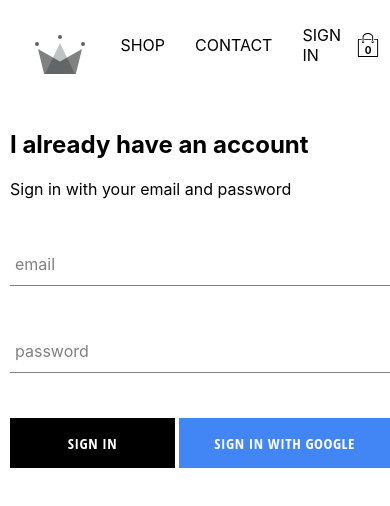
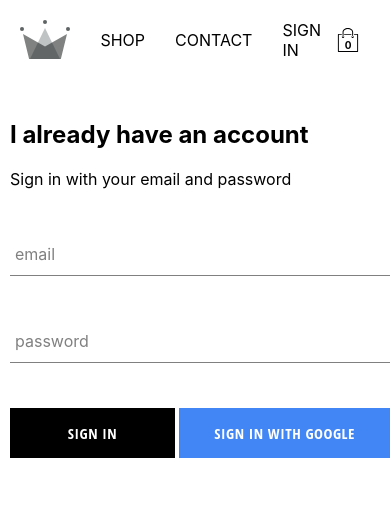
Before and after one commit to xhoana-muchasaj/crwn-clothing, a React (Create React App) app: page /signin in a window 390 px wide. Shown: the top 506 px of the page. Built offline with nearby package versions, Linux system fonts and the light colour scheme; no server answers; the HTML template or start-up script is replaced by a standard one.

Commit message:
mobile wip

```diff
--- a/src/App.css
+++ b/src/App.css
@@ -1,7 +1,11 @@
 body {
   font-family: "Open Sans Condensed";
   padding: 20px 40px;
-
+}
+@media screen and (max-width: 800px) {
+  body {
+    padding: 10px;
+  }
 }
 
 a {
@@ -12,10 +16,3 @@
 * {
   box-sizing: border-box;
 }
-
-
-@media screen and (max-width: 800px) {
-  body {
-    padding: 10px;
-  }
-}
--- a/src/components/checkout-item/checkout-item.styles.scss
+++ b/src/components/checkout-item/checkout-item.styles.scss
@@ -39,3 +39,13 @@
     cursor: pointer;
   }
 }
+
+@media screen and (max-width: 800px) {
+  .checkout-item {
+    font-size: 18px;
+
+  .image-container {
+    width: 22%;
+  }
+  }
+}
--- a/src/components/collection-item/collection-item.styles.scss
+++ b/src/components/collection-item/collection-item.styles.scss
@@ -23,12 +23,12 @@
   }
 
   &:hover {
-      .image{
+    .image {
       opacity: 0.8;
     }
-      .custom-button{
+    .custom-button {
       opacity: 0.85;
-        display:flex; /** it shows the button if you are hovering */
+      display: flex; /** it shows the button if you are hovering */
     }
   }
 
@@ -49,3 +49,31 @@
     }
   }
 }
+
+@media screen and (max-width: 800px) {
+  .collection-item {
+    width: 40vw;
+
+    .custom-button {
+      display: block;
+      opacity: 0.9;
+      min-width: unset;
+      padding: 0 10px;
+    }
+
+    &:hover {
+      .image {
+        opacity: unset;
+      }
+      .custom-button {
+        opacity: unset;
+      }
+      .custom-button {
+        display: block;
+        opacity: 0.9;
+        min-width: unset;
+        padding: 0 10px;
+      }
+    }
+  }
+}
--- a/src/components/header/header.styles.scss
+++ b/src/components/header/header.styles.scss
@@ -24,3 +24,22 @@
     }
   }
 }
+
+@media screen and (max-width: 800px) {
+  .header {
+    height: 60px;
+    padding: 10px;
+    margin-bottom: 20px;
+
+    .logo-container {
+      width: 50px;
+      padding: 0;
+    }
+
+    .options {
+      padding: 10px;
+      width:80%;
+
+    }
+  }
+}
--- a/src/components/menu-item/menu-item.styles.scss
+++ b/src/components/menu-item/menu-item.styles.scss
@@ -7,7 +7,7 @@
   justify-content: center;
   border: 1px solid black;
   margin: 0 7.5px 15px;
-  overflow:hidden;
+  overflow: hidden;
 
   &:hover {
     cursor: pointer;
@@ -64,3 +64,12 @@
     }
   }
 }
+
+@media screen and (max-width: 800px) {
+  .menu-item {
+    height: 200px;
+    &.large {
+      height: 200px;
+    }
+  }
+}
```
Also changed, not shown: src/components/collection-preview/collection-preview.styles.scss (+11 -0 lines). Lines whose indentation alone changed are shown as unchanged.
